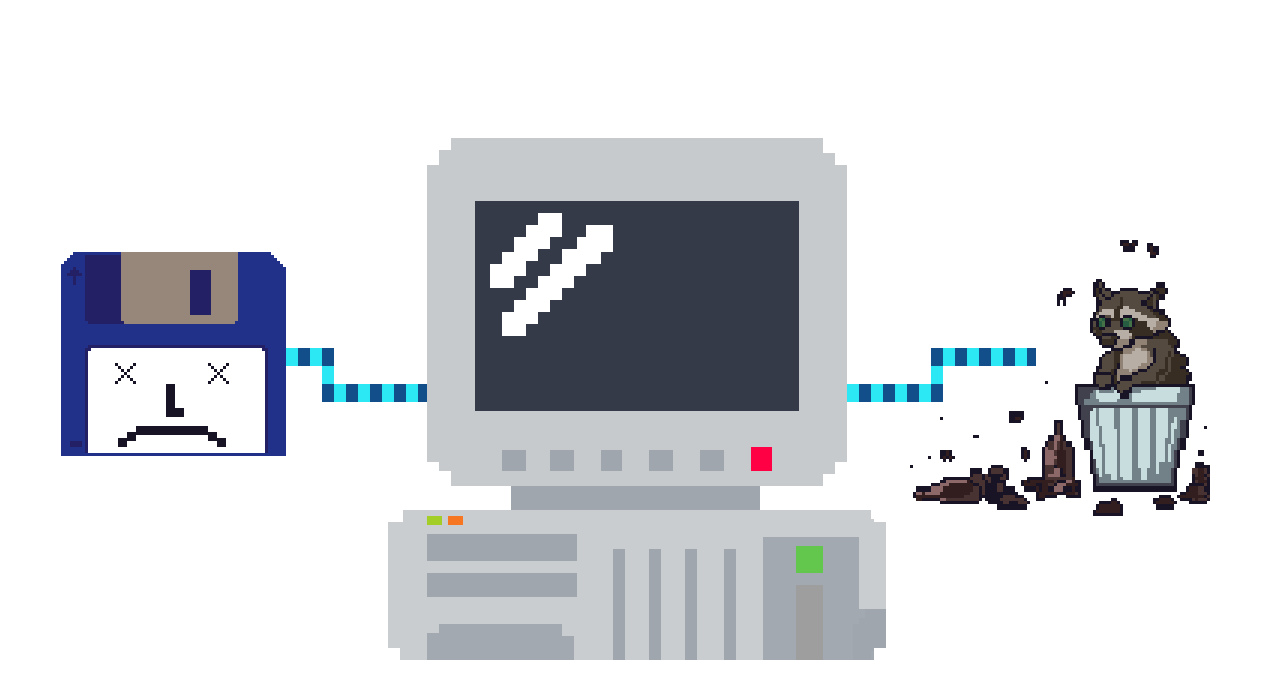
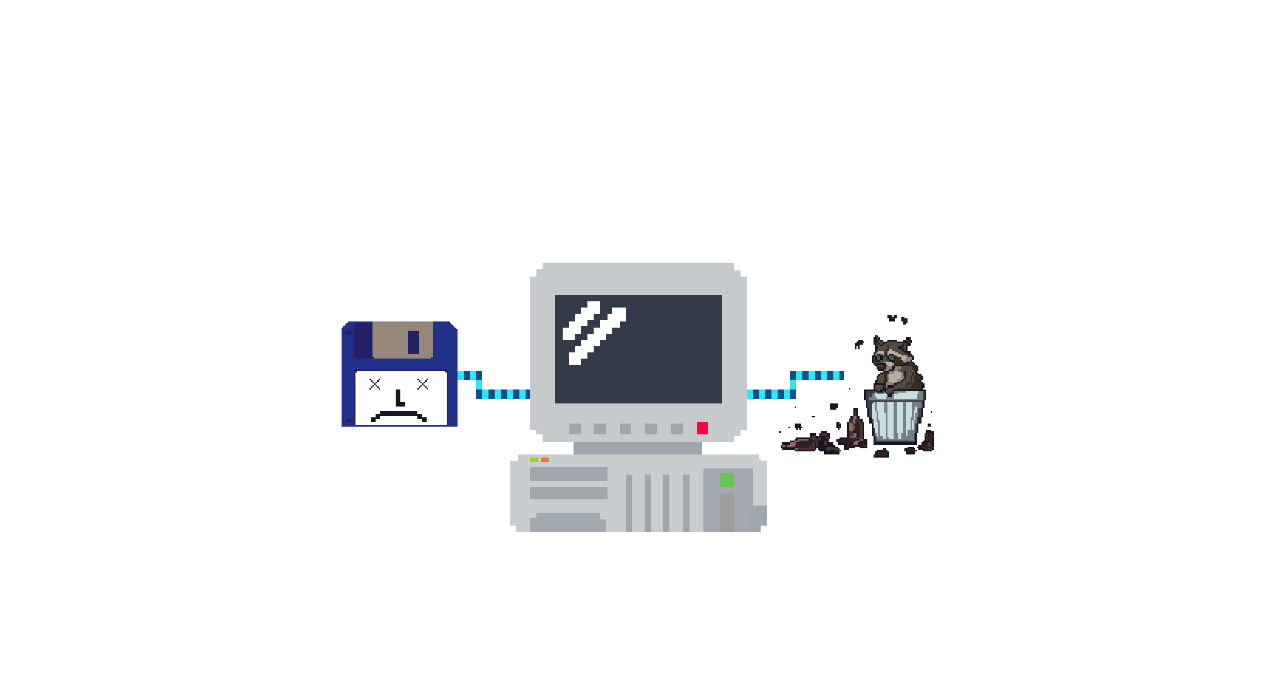
Before and after one commit to joeyclemens/History-of-Power-BI, a plain HTML site: page bad.html in a window 1280 px wide. Drawn offline with Linux system fonts and the light colour scheme.

Commit message:
Update bad.html

```diff
--- a/bad.html
+++ b/bad.html
@@ -13,9 +13,16 @@
             height: 100vh;
             margin: 0;
         }
+        .container {
+            max-width: 600px; /* Set the maximum width */
+            width: 100%;
+            text-align: center; /* Center the content inside the container */
+        }
     </style>
 </head>
 <body>
-    <img src="IMG_0748.GIF" alt="GIF Image">
+    <div class="container">
+    <img src="IMG_0748.GIF"  alt="GIF Image" style="max-width: 100%; height: auto;">
+</div>
 </body>
 </html>
```
